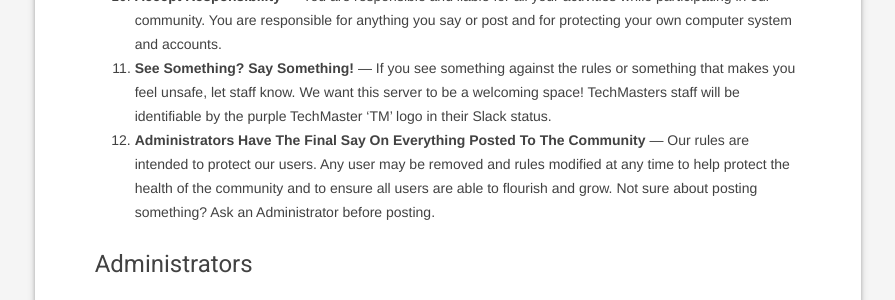
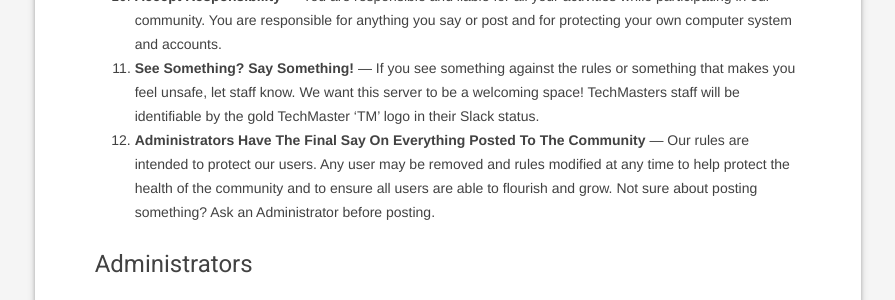
Before and after one commit to TechnologyMasters/techmasters.chat, a Jekyll site: the page built from conduct/index.md, in a window 1280 px wide. Shown: the part 1038-1338 px from the top of the page, without its empty margins (192-1087 px from the left). Built offline with Jekyll 4.4.1, drawn with Linux system fonts in a browser that asks for light colours; comment, search, counter and statistics services are not loaded.

Commit message:
Update index.md

```diff
--- a/conduct/index.md
+++ b/conduct/index.md
@@ -22,7 +22,7 @@ By joining and participating in the TechMasters community, you agree to abide by
 8. **Keep Politics In Their Place** — No political discussions outside of #politics, or when relevant, #world and #canadia.
 9. **Protect Your Privacy & Security** — Be cautious about giving out personally identifiable information to strangers online, which may be used against you. This is also a public community that anyone can join and read, so be mindful of what you diclose about yourself or your company. Be sure to use 2FA.
 10. **Accept Responsibility** — You are responsible and liable for all your activities while participating in our community. You are responsible for anything you say or post and for protecting your own computer system and accounts.
-11. **See Something? Say Something!** — If you see something against the rules or something that makes you feel unsafe, let staff know. We want this server to be a welcoming space! TechMasters staff will be identifiable by the purple TechMaster 'TM' logo in their Slack status.
+11. **See Something? Say Something!** — If you see something against the rules or something that makes you feel unsafe, let staff know. We want this server to be a welcoming space! TechMasters staff will be identifiable by the gold TechMaster 'TM' logo in their Slack status.
 12. **Administrators Have The Final Say On Everything Posted To The Community** — Our rules are intended to protect our users. Any user may be removed and rules modified at any time to help protect the health of the community and to ensure all users are able to flourish and grow. Not sure about posting something? Ask an Administrator before posting.
 
 #### Administrators
```
